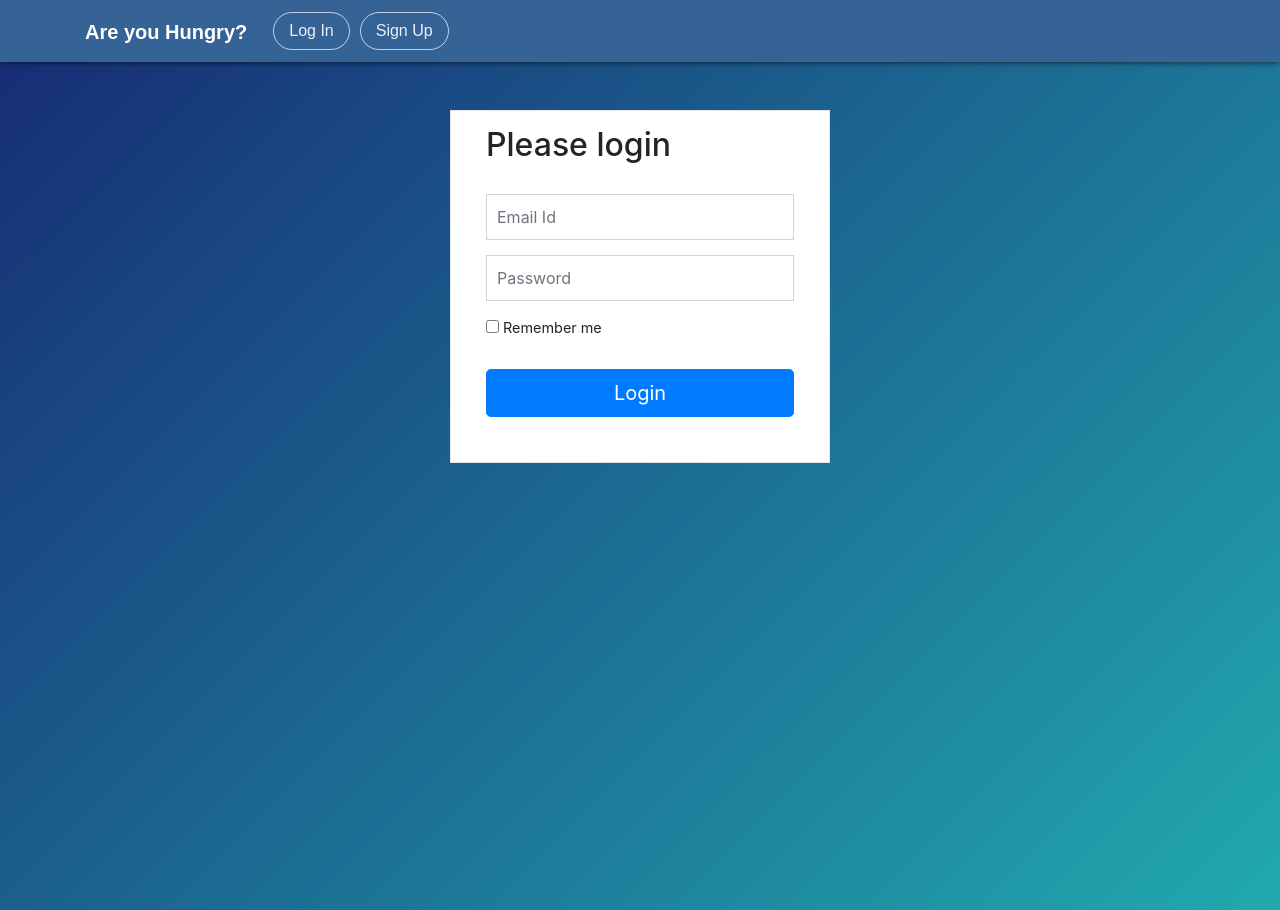
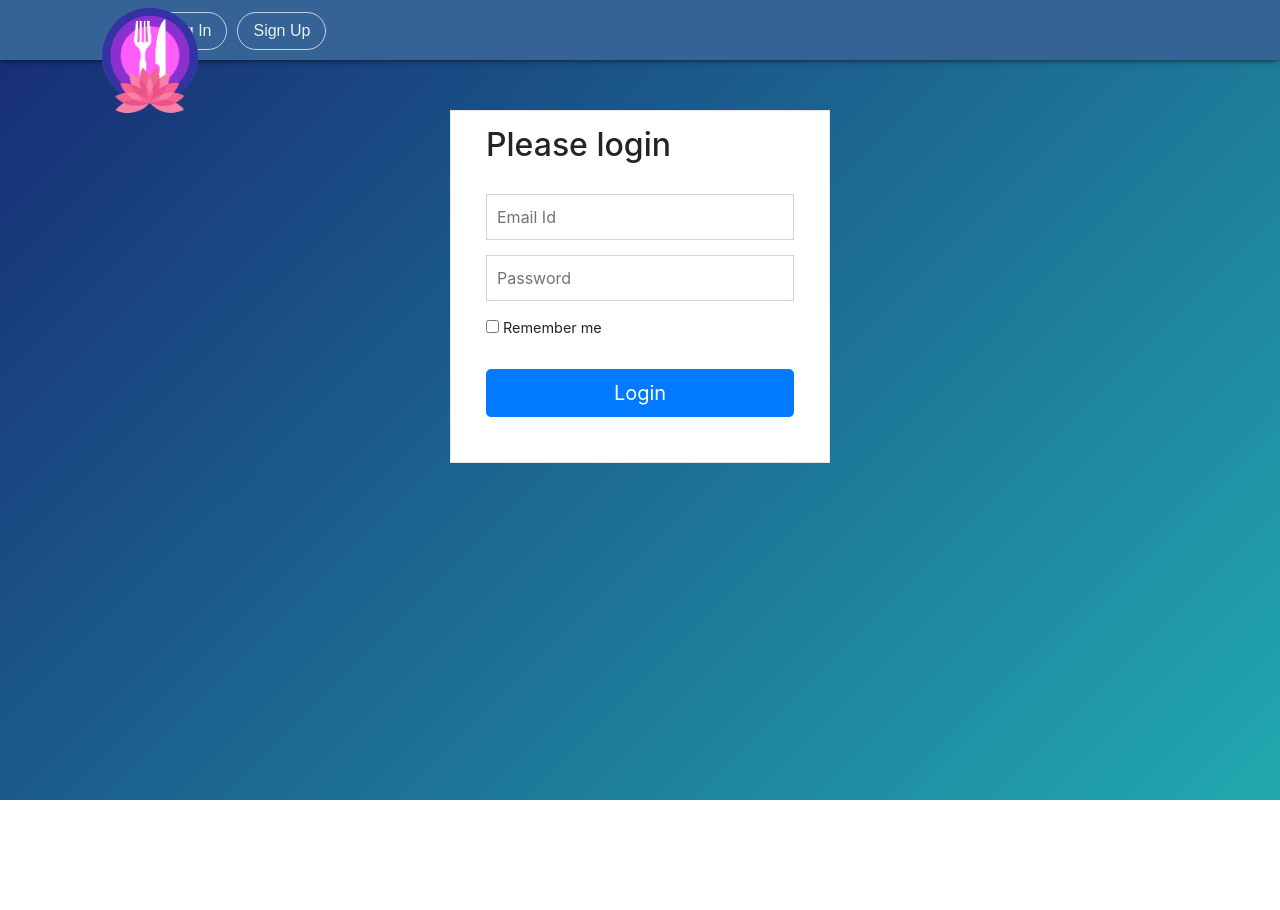
Before and after one commit to anandprajapati1/LunchOrderApp, an Angular app: page /login in a window 1280 px wide. After the commit the page ends 800 px from the top, so only its background shows below. Built offline with nearby package versions, Linux system fonts and the light colour scheme.

Commit message:
Login - session management

```diff
--- a/src/app/app.component.ts
+++ b/src/app/app.component.ts
@@ -6,7 +6,7 @@ import { SharedService } from '../app/services/shared-service.service';
 
 @Component({
   selector: 'app-root',
-  template: `<app-header [_isLoggedIn]="loginStatus" (loggedOut)="handleLogoutClick()"></app-header>
+  template: `<app-header (loggedOut)="handleLogoutClick()"></app-header>
   <router-outlet></router-outlet>`,
   styles: [``]
 })
--- a/src/app/header/header.component.css
+++ b/src/app/header/header.component.css
@@ -48,6 +48,9 @@
 .header-blue .navbar .navbar-brand {
     font-weight: bold;
     color: inherit;
+    width: 40px;
+	height: 20px;
+	padding: 0;
 }
 
 .header-blue .navbar .navbar-brand:hover {
@@ -56,9 +59,12 @@
 
 .header-blue .navbar .navbar-brand img {
     height: 100%;
-    display: inline-block;
+    /* display: inline-block; */
     margin-right: 10px;
-    width: auto;
+    width: 130px;
+	height: auto;
+	float: left;
+	margin-top: -20px;
 }
 
 .header-blue .navbar .navbar-collapse p {
@@ -175,7 +181,8 @@
 }
 
 .header-blue .action-button:hover {
-    color: #fff;
+    color: #44649e;
+    background: white;
 }
 
 .header-blue .action-button.btn-lg {
@@ -241,3 +248,22 @@
     margin-bottom: 30px;
     font-weight: 300;
 }
+
+.navbar{
+}
+.navbar-menu{
+    display: inline-block;
+    margin: 0 0 0 70px;
+    padding: 0;
+}
+.navbar-menu-item{
+    display: inline-block;
+}
+.navbar-menu-item>a{
+    padding: 0 20px;
+    color: white;
+}
+.navbar-menu-item>a:hover, .navbar-menu-item>a:focus{
+    color: white;
+    text-decoration: underline;
+}
--- a/src/app/header/header.component.html
+++ b/src/app/header/header.component.html
@@ -2,7 +2,14 @@
     <nav class="navbar navbar-default navigation-clean-search">
         <div class="container">
             <div class="navbar-header">
-                <a class="navbar-brand navbar-link" href="#">Are you Hungry?</a>
+                <a class="navbar-brand navbar-link" href="/" title="LunchOrderApp">
+                    <img src="../../assets/logo.png" alt="logo">
+                </a>
+                <ul class="navbar-menu" *ngIf="_isLoggedIn">
+                    <li class="navbar-menu-item">
+                        <a href="#">My Orders</a>
+                    </li>
+                </ul>
                 <!-- <button class="navbar-toggle collapsed" data-toggle="collapse" data-target="#navcol-1">
 					<span class="sr-only">Toggle navigation</span>
 					<span class="icon-bar"></span>
--- a/src/app/header/header.component.ts
+++ b/src/app/header/header.component.ts
@@ -1,5 +1,6 @@
 import { Component, OnInit, Input, Output, EventEmitter } from '@angular/core';
 import { DataService } from "../services/app.service";
+import { SharedService } from "../services/shared-service.service";
 import { Router } from '@angular/router';
 import { Observable } from "rxjs";
 
@@ -14,7 +15,9 @@ export class HeaderComponent implements OnInit {
   loggedOut: EventEmitter<void> = new EventEmitter();
   @Input()
   _isLoggedIn: boolean = false;
-  constructor(private _dataservice: DataService) { }
+  constructor(private _dataservice: DataService, private _sharedService: SharedService) {
+    _sharedService.loginStatus$.subscribe(x => this._isLoggedIn = x)
+  }
 
   ngOnInit() {
     this._isLoggedIn = this._dataservice.isLoggedIn()
@@ -25,5 +28,4 @@ export class HeaderComponent implements OnInit {
     this._isLoggedIn = false;
     this.loggedOut.emit();
   }
-
 }
--- a/src/index.html
+++ b/src/index.html
@@ -16,10 +16,11 @@
             padding-bottom: 120px;
             font-family: 'Source Sans Pro', sans-serif;
             font-size: .9rem !important;
+            padding-top: 110px;
+            padding-bottom: 50px;
+            overflow-y: scroll;
         }
         .wrapper {
-            margin-top: 110px;
-            margin-bottom: 80px;
         }
 
     </style>
```
